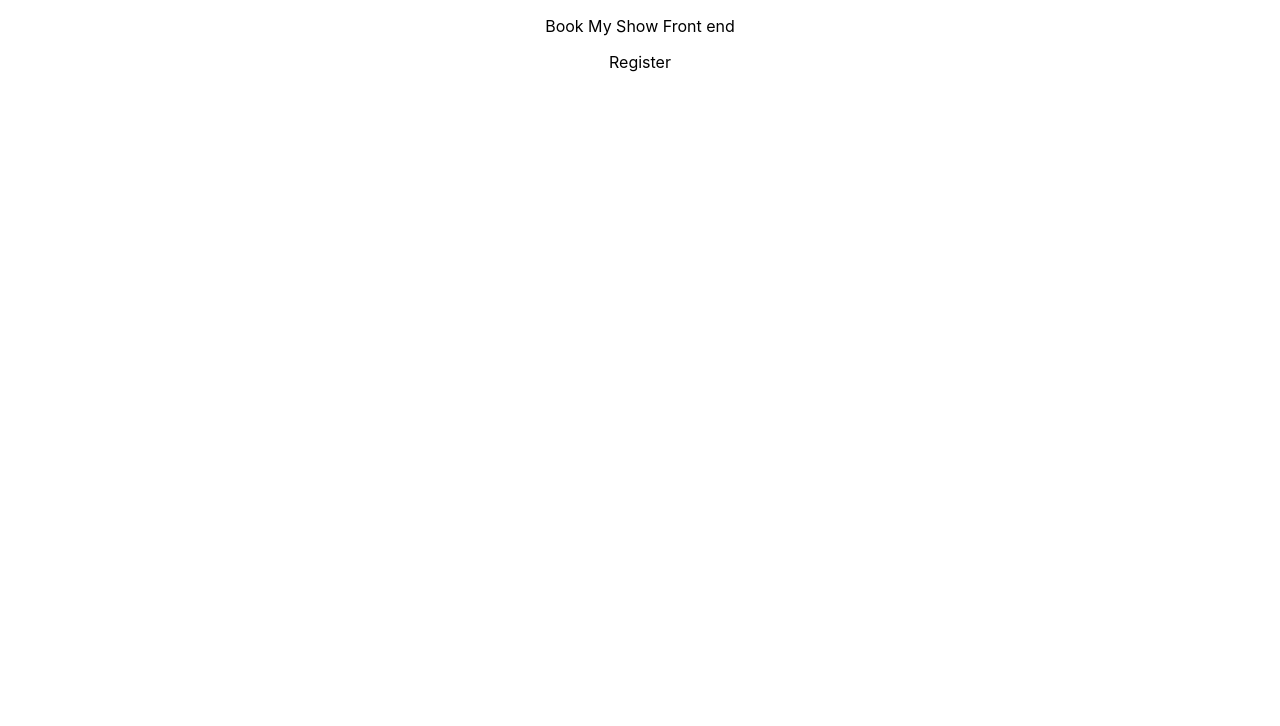
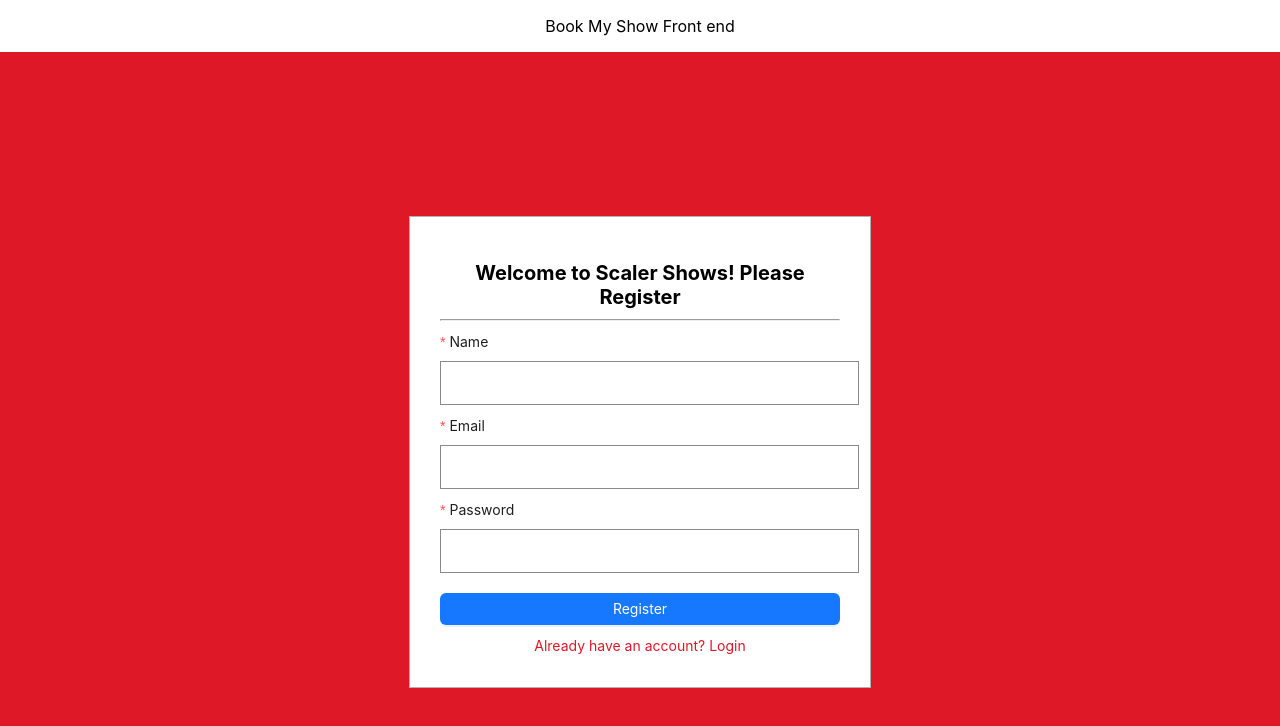
Before and after one commit to swethasuresh-08/BookMyShowProject, a React (Create React App) app in the folder frontend_bms/: page /register in a window 1280 px wide. Shown: the top 726 px of the page. Built offline with nearby package versions, Linux system fonts and the light colour scheme.

Commit message:
Authorization JWT

```diff
--- a/frontend_bms/package.json
+++ b/frontend_bms/package.json
@@ -7,6 +7,7 @@
     "@testing-library/react": "^13.4.0",
     "@testing-library/user-event": "^13.5.0",
     "antd": "^5.18.1",
+    "axios": "^1.7.2",
     "react": "^18.3.1",
     "react-dom": "^18.3.1",
     "react-router": "^6.23.1",
--- /dev/null
+++ b/frontend_bms/src/apicalls/axiosInstance.js
@@ -0,0 +1,10 @@
+import axios from 'axios'
+
+export const axiosIntance=axios.create({
+    headers:{
+        credentials:'include',
+        method:'post',
+        'Content-Type':'application/json',
+        authorization:`Bearer ${localStorage.getItem("token")}`
+    }
+})
--- /dev/null
+++ b/frontend_bms/src/apicalls/users.js
@@ -0,0 +1,26 @@
+import axios from "axios";
+import { axiosIntance } from "./axiosInstance";
+
+//Register a new user
+
+export const RegisterUser=async (payload)=>{
+    try{
+        const response=await axiosIntance.post('http://localhost:5000/api/users/register',payload)
+        return response
+    }
+    catch(e)
+    {
+        return e
+    }
+}
+
+export const LoginUser=async (payload)=>{
+    try{
+        const response=await axiosIntance.post('http://localhost:5000/api/users/login',payload)
+        return response
+    }
+    catch(e)
+    {
+        return e
+    }
+}
--- a/frontend_bms/src/pages/Login.js
+++ b/frontend_bms/src/pages/Login.js
@@ -1,10 +1,27 @@
 import React from 'react'
 import {Form,message,Button} from 'antd'
 import { Link } from 'react-router-dom'
+import { LoginUser } from '../apicalls/users'
 
 function Login() {
-  const onFinish=(values)=>{
+  const onFinish=async (values)=>{
     console.log({values})
+    try{
+      const {data}=await LoginUser(values)
+      if(data.success)
+        {
+          localStorage.setItem("token",data.jwtToken)
+          message.success(data.message)
+        }
+        else
+        {
+          message.error(data.message)
+        }
+    }
+    catch(e)
+    {
+
+    }
   }
   return (
     <div className="flex justify-center h-screen items-center bg-primary">
@@ -28,7 +45,7 @@
         </Form.Item>
 
         <div className="flex flex-col mt-2 gap-1">
-              <Button fullWidth  type="submit">Login</Button>
+          <Button fullWidth  type="primary" htmlType="submit">Login</Button>
           <Link to="/register" className="text-primary">
             Don't have an account? Register
           </Link>
@@ -36,8 +53,8 @@
       </Form>
     </div>
   </div>
+  )
 
-  )
 }
 
 export default Login
--- a/frontend_bms/src/pages/Register.js
+++ b/frontend_bms/src/pages/Register.js
@@ -1,11 +1,67 @@
 import React from 'react'
+import {Form,message,Button} from 'antd'
+import { Link } from 'react-router-dom'
+import { RegisterUser } from '../apicalls/users'
 
 function Register() {
+  const onFinish=async (values)=>{
+    console.log({values})
+    try{
+      const {data}=await RegisterUser(values)
+     // console.log(response)
+      if(data.success)
+        {
+          message.success(data.message)
+        }
+        else{
+          message.error(data.message)
+        }
+      }catch(e){
+        message.error(e.message)
+      }
+}
   return (
-    <div>
-      Register
+    <div className="flex justify-center h-screen items-center bg-primary">
+    <div className="card p-3 w-400">
+      <h1 className="text-xl mb-1">Welcome to Scaler Shows! Please Register </h1>
+      <hr />
+      <Form layout="vertical" className="mt-1" onFinish={onFinish}>
+        <Form.Item
+          label="Name"
+          name="name"
+          rules={[{ required: true, message: "Please input your name!" }]}
+        >
+          <input type="text" />
+        </Form.Item>
+        <Form.Item
+          label="Email"
+          name="email"
+          rules={[{ required: true, message: "Please input your email!" }]}
+        >
+          <input type="email" />
+        </Form.Item>
+        <Form.Item
+          label="Password"
+          name="password"
+          rules={[{ required: true, message: "Please input your password!" }]}
+        >
+          <input type="password" />
+        </Form.Item>
+
+        <div className="flex flex-col mt-2 gap-1">
+          <Button type="primary" htmlType="submit">
+            Register
+          </Button>
+          <Link to="/login" className="text-primary">
+            {" "}
+            Already have an account? Login
+          </Link>
+        </div>
+      </Form>
     </div>
-  )
-}
+  </div>
+)
+
+ }
 
 export default Register
```
Also changed, not shown: 1 other file (tests, documents, lock files or other folders). Lines whose indentation alone changed are shown as unchanged.
